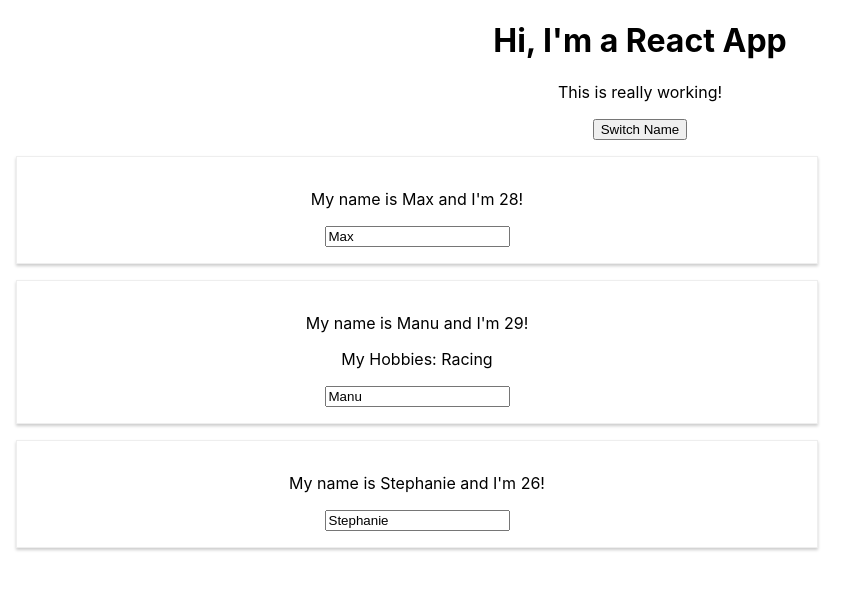
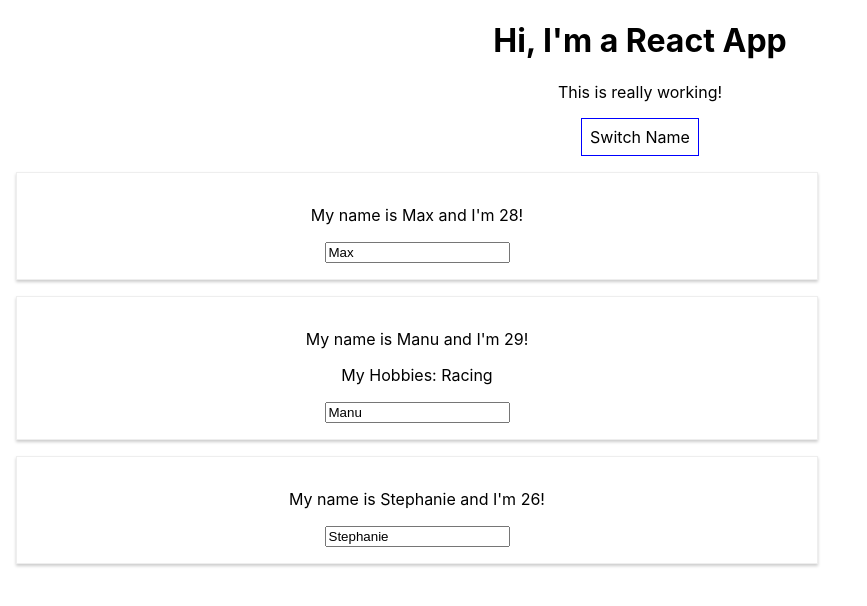
Before and after one commit to CbollaCoder/React---The-Complete-Guide-UDEMY-COURSE, a React (Create React App) app: page / in a window 1280 px wide. Shown: the top 606 px of the page, without its empty margins (0-867 px from the left). Built offline with nearby package versions, Linux system fonts and the light colour scheme.

Commit message:
Inline styles

```diff
--- a/src/App.js
+++ b/src/App.js
@@ -3,6 +3,9 @@
 import Person from './Person/Person';
 
 //There is two ways of adding styling
+//1. By adding a css class
+//2. IN-LINE: By adding a prop in the based-class component but there are some restrictions of not being able to leverage the full power css.
+//3. Global in the App.css
 
 class App extends Component {
   state = {
@@ -37,11 +40,21 @@
 }
 
   render() {
+    const style= {
+      backgroundColor: 'white',
+      font: 'inherit',
+      border: '1px solid blue',
+      padding: '8px',
+      cursor: 'pointer'
+    };
+
     return (
       <div className="App">
         <h1>Hi, I'm a React App</h1>
         <p>This is really working!</p>
-        <button onClick={() => this.switchNameHandler('Maximilian!!!')}>Switch Name</button>
+        <button
+          style={style}
+          onClick={() => this.switchNameHandler('Maximilian!!!')}>Switch Name</button>
         <Person
           name={this.state.persons[0].name}
           age={this.state.persons[0].age}
```
